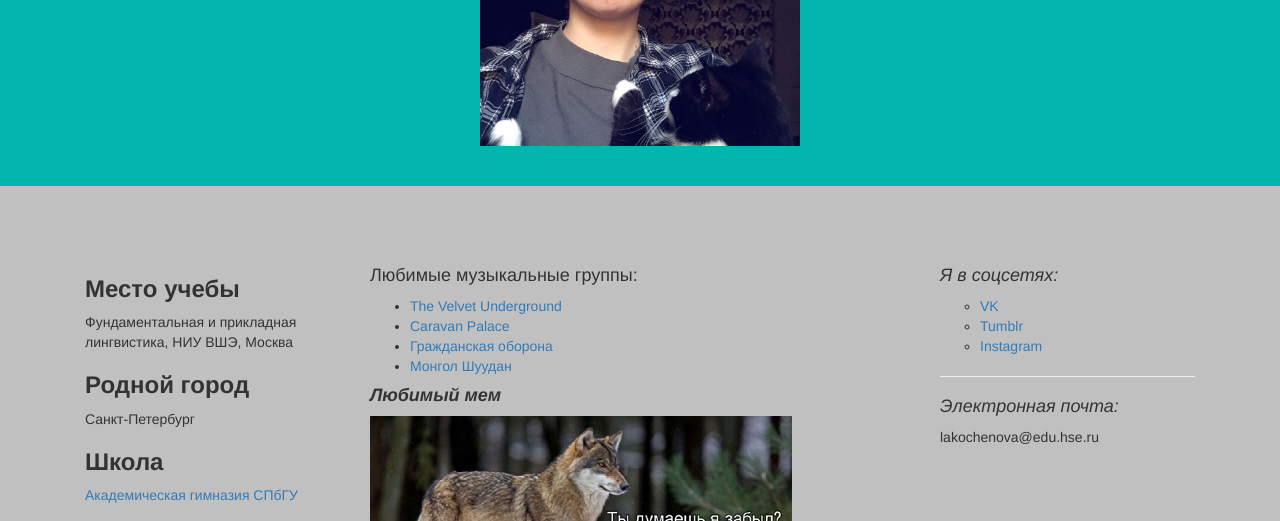
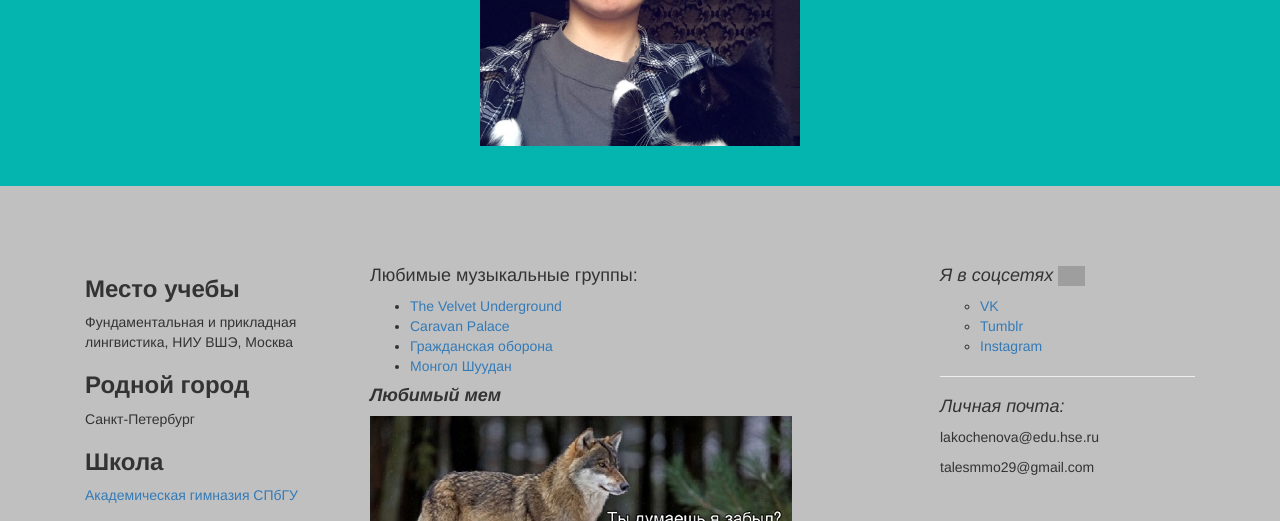
Before and after one commit to etalesmmo/lingdata, a plain HTML site: page mywebpage/index.html in a window 1280 px wide. Shown: the part 264-785 px from the top of the page. Drawn offline with nearby package versions, Linux system fonts and the light colour scheme; grey boxes are pictures that could not be loaded.

Commit message:
Add files via upload

```diff
--- a/mywebpage/index.html
+++ b/mywebpage/index.html
@@ -74,15 +74,16 @@
 					</article>
 				</div>
 				<div class="col-md-3">
-					<h4><i>Я в соцсетях:</i></h4>
+					<h4><i>Я в соцсетях</i> <img src="https://i.gifer.com/origin/b4/b4d657e7ef262b88eb5f7ac021edda87_w200.gif" style="height:20px"></h4>
 					<ul type="circle">
 						<li><a href="https://vk.com/theother51">VK</a></li>
 						<li><a href="https://talesmmo.tumblr.com/">Tumblr</a></li>
 						<li><a href="https://www.instagram.com/talesmmo">Instagram</a></li>
 					</ul>
 					<hr>
-					<h4><i>Электронная почта:</i></h4>
+					<h4><i>Личная почта:</i></h4>
 					<p>lakochenova@edu.hse.ru</p>
+					<p>talesmmo29@gmail.com</p>
 				</div>
 			</div>
 		</section>
```
